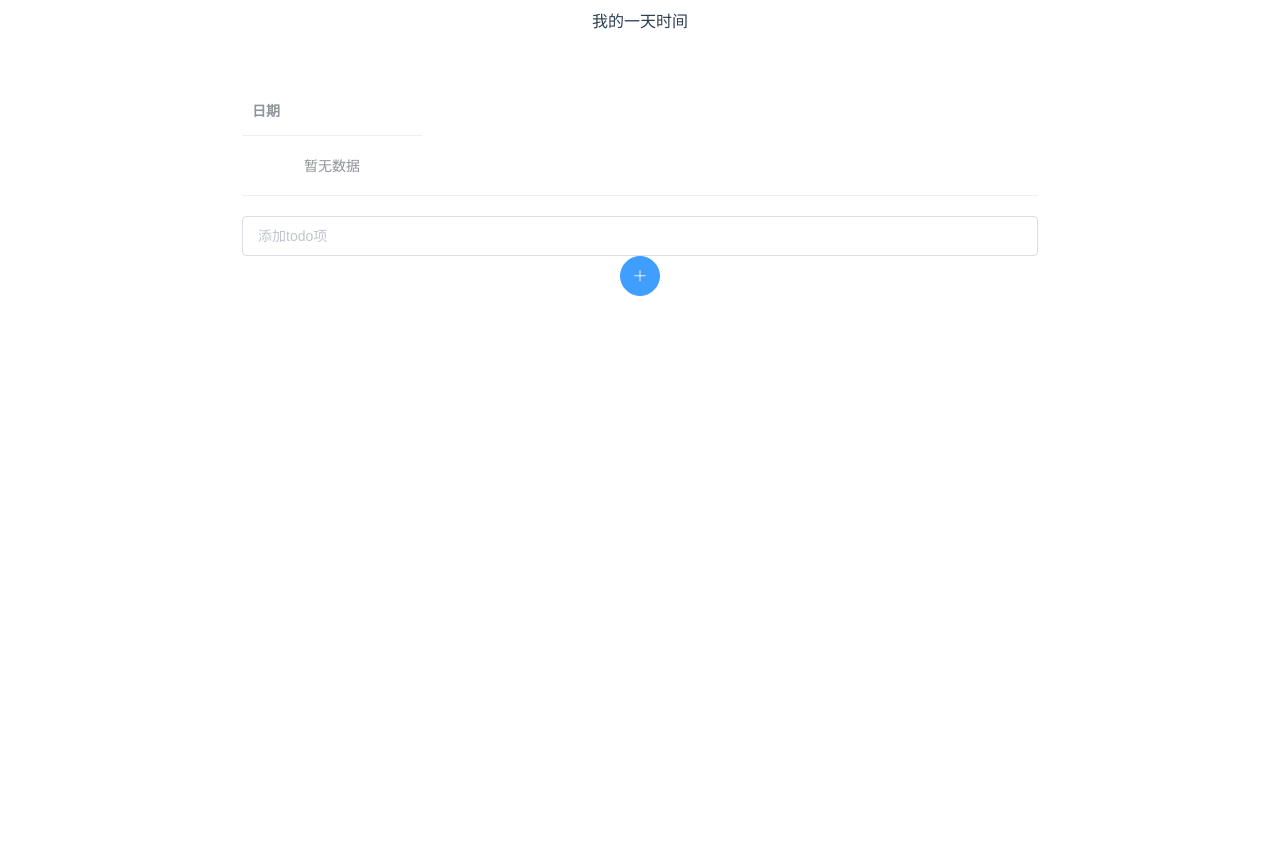
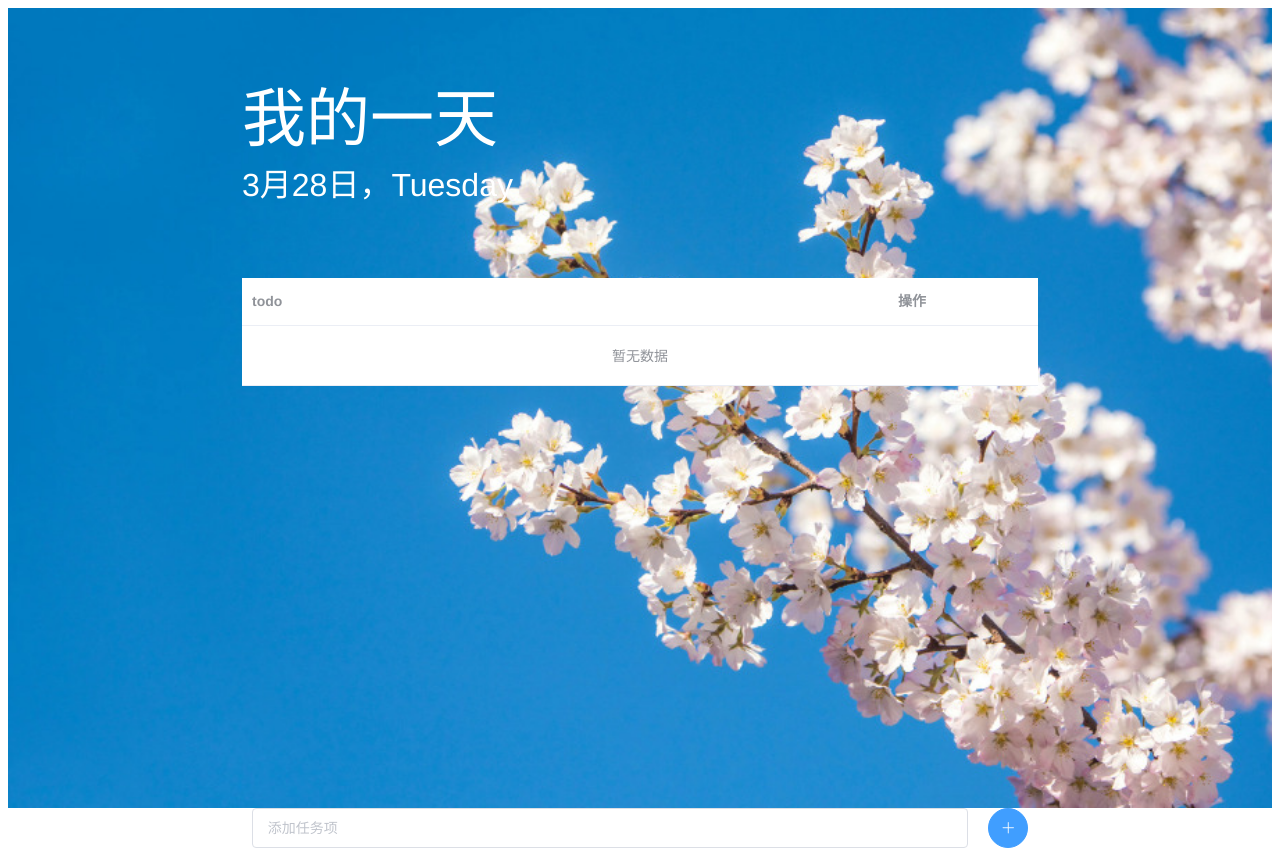
Before and after one commit to pdd1996/todolist_vue, a Vue app: page / in a window 1280 px wide. Before the commit the page ends 800 px from the top, so only its background shows below. Built offline with nearby package versions, Linux system fonts and the light colour scheme.

Commit message:
增加 - todoList组件 增加 - 删除任务项 增加 - 时间显示

```diff
--- /dev/null
+++ b/src/assets/js/date.js
@@ -0,0 +1,11 @@
+const weekdays = [
+  "Sunday",
+  "Monday",
+  "Tuesday",
+  "Wednesday",
+  "Thursday",
+  "Friday",
+  "Saturday",
+];
+
+export default weekdays;
--- a/src/views/Home.vue
+++ b/src/views/Home.vue
@@ -1,48 +1,91 @@
 <template>
+  <div class="page_background">
     <el-row :gutter="20">
       <el-col :span="4">
         <div class="grid-content bg-purple"></div>
       </el-col>
       <el-col :span="16">
+        <div class="content">
           <el-container>
-        <el-header>
+            <el-header style="height: 250px">
               <span class="today">我的一天</span>
-          <span class="time" id="time">时间</span>
+              <span class="time" id="time">{{ time }}</span>
             </el-header>
             <el-main>
-          <el-table :data="tableData" style="width: 100%">
-            <el-table-column prop="date" label="日期" width="180">
+              <el-table :data="todoList">
+                <el-table-column prop="todoItem" label="todo"></el-table-column>
+                <el-table-column fixed="right" label="操作" width="150">
+                  >
+                  <template slot-scope="scope">
+                    <el-button
+                      size="mini"
+                      type="danger"
+                      icon="el-icon-delete"
+                      circle
+                      @click="handleDelete(scope.$index, scope.row)"
+                    ></el-button>
+                  </template>
                 </el-table-column>
               </el-table>
             </el-main>
             <el-footer>
-          <el-input v-model="input" placeholder="添加todo项"></el-input>
-          <el-button type="primary" icon="el-icon-plus" circle></el-button>
+              <el-input v-model="input" placeholder="添加任务项"></el-input>
+              <el-button
+                type="primary"
+                icon="el-icon-plus"
+                circle
+                @click="handleClick"
+              ></el-button>
             </el-footer>
           </el-container>
+        </div>
       </el-col>
       <el-col :span="4">
         <div class="grid-content bg-purple"></div>
       </el-col>
     </el-row>
+  </div>
 </template>
 
 <script>
+import weekdays from "../assets/js/date.js";
+
 export default {
   name: "Home",
   data() {
     return {
-      tableData: [],
+      time: "",
+      input: "",
+      todoList: [],
     };
+  },
+  methods: {
+    showTime() {
+      const date = new Date();
+      const dayOfWeek = weekdays[date.getDay()];
+      const month = date.getMonth() + 1;
+      const day = date.getDate();
+      this.time = month + "月" + day + "日，" + dayOfWeek;
+    },
+    handleClick() {
+      const todoItem = this.input;
+      if (todoItem !== "") {
+        this.todoList.push({ todoItem });
+        this.input = "";
+      }
+    },
+    handleDelete(index, row) {
+      console.log(index, row);
+      this.todoList.splice(index, 1);
+    },
+  },
+  mounted() {
+    this.showTime();
   },
 };
 </script>
 
 <style scoped lang="less">
-.container {
-  height: 100vh;
-}
-
 .page_background {
   width: 100%;
   height: 100%;
@@ -55,4 +98,36 @@ export default {
   border-radius: 4px;
   min-height: 36px;
 }
+
+.content {
+  width: 100%;
+  height: 100vh;
+}
+
+.el-header {
+  text-align: left;
+  padding-top: 7%;
+  color: #fff;
+}
+
+.el-header .today {
+  font-size: 64px;
+}
+
+.el-header .time {
+  font-size: 32px;
+  display: block;
+}
+
+.el-main {
+  height: 550px;
+}
+
+.el-footer .el-input {
+  width: 90%;
+}
+
+.el-footer .el-button {
+  margin-left: 20px;
+}
 </style>
```
Lines whose indentation alone changed are shown as unchanged.
